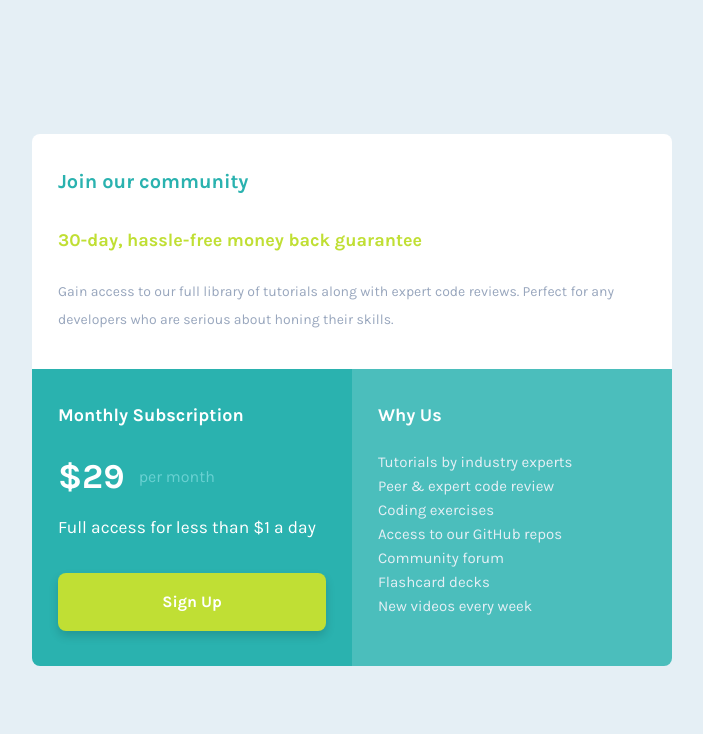
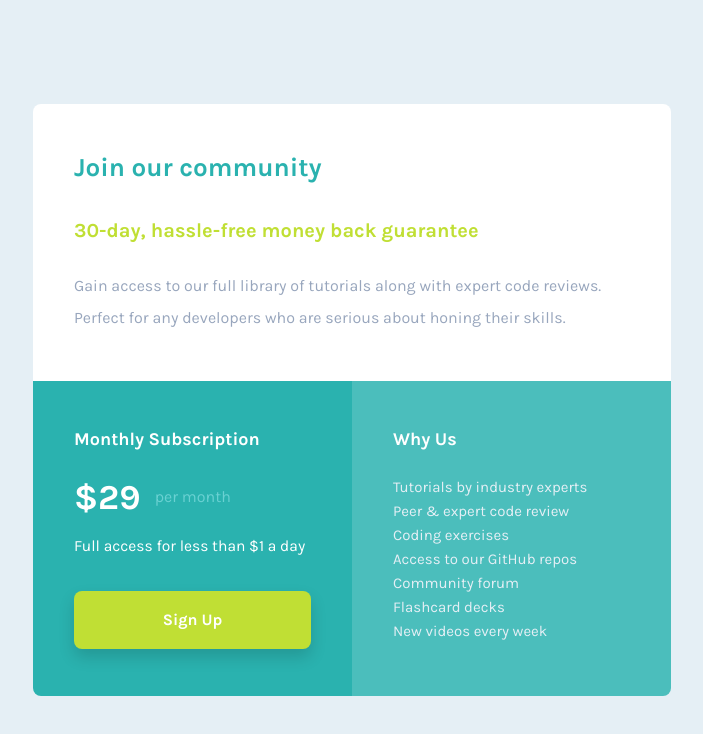
Before and after one commit to ItsAnotherCharlie/SinglePriceGridComponent, a plain HTML site: page index.html in a window 1280 px wide. Shown: the whole page, without its empty margins (288-991 px from the left). Drawn offline with Linux system fonts and the light colour scheme.

Commit message:
Update styles.css

```diff
--- a/css/styles.css
+++ b/css/styles.css
@@ -11,7 +11,9 @@
   --pricemonth: hsl(181, 54%, 62%);
   --grayblue: hsl(218, 22%, 67%);
   --padding-x: 2.6rem;
+  --padding-x-desk: 4.1rem;
   --padding-y: 3.5rem;
+  --padding-y-desk: 4.7rem;
 }
 
 html {
@@ -33,6 +35,14 @@ body {
   padding: 3.1rem;
 }
 
+@media (min-width: 998px) {
+  body {
+    display: flex;
+    align-items: center;
+    height: 100vh;
+  }
+}
+
 a {
   text-decoration: none;
 }
@@ -50,25 +60,15 @@ h3 {
 .price {
   border-radius: 0.8rem;
   overflow: hidden;
-  max-width: 64rem;
+  max-width: 63.8rem;
   margin: auto;
 }
 
 @media (min-width: 998px) {
-  body {
-    display: flex;
-    align-items: center;
-    height: 100vh;
-  }
-
   .price {
     display: grid;
     grid-template-columns: repeat(2, 1fr);
     grid-template-rows: repeat(2, auto);
-  }
-
-  .community {
-    grid-column: 1 / 3;
   }
 }
 
@@ -76,8 +76,20 @@ h3 {
   padding: var(--padding-y) var(--padding-x);
 }
 
+@media (min-width: 998px) {
+  .price > * {
+    padding: var(--padding-y-desk) var(--padding-x-desk);
+  }
+}
+
 .community {
   background-color: var(--whitebg);
+}
+
+@media (min-width: 998px) {
+  .community {
+    grid-column: 1 / 3;
+  }
 }
 
 .community__heading2 {
@@ -85,14 +97,32 @@ h3 {
   margin-bottom: 3.4rem;
 }
 
+@media (min-width: 998px) {
+  .community__heading2 {
+    font-size: 2.6rem;
+  }
+}
+
 .community__heading3 {
   color: var(--yellow);
   margin-bottom: 2.6rem;
 }
 
+@media (min-width: 998px) {
+  .community__heading3 {
+    font-size: 2rem;
+  }
+}
+
 .comunnity__paragraph {
   line-height: 2;
   font-size: 1.4rem;
+}
+
+@media (min-width: 998px) {
+  .comunnity__paragraph {
+    font-size: 1.6rem;
+  }
 }
 
 .subs {
@@ -102,6 +132,12 @@ h3 {
 .subs__heading2 {
   margin-bottom: 2.7rem;
   color: var(--whitebg);
+}
+
+@media (min-width: 998px) {
+  .subs__heading2 {
+    margin-bottom: 2.3rem;
+  }
 }
 
 .subs__div {
@@ -120,7 +156,7 @@ h3 {
 
 .subs__paragraph {
   margin-bottom: 3.4rem;
-  font-size: 1.74rem;
+  font-size: 1.56rem;
   color: var(--whitebg);
 }
 
@@ -132,7 +168,9 @@ h3 {
   color: var(--whitebg);
   font-weight: bold;
   text-align: center;
-  box-shadow: 0 0.5rem 1rem rgba(0, 0, 0, 0.15);
+  -webkit-box-shadow: 0 .8rem 1.6rem rgba(0, 0, 0, 0.15);
+  -moz-box-shadow: 0 .8rem 1.6rem rgba(0, 0, 0, 0.15);
+  box-shadow: 0 .8rem 1.6rem rgba(0, 0, 0, 0.15);
   transition: background-color 200ms ease;
 }
 
```
